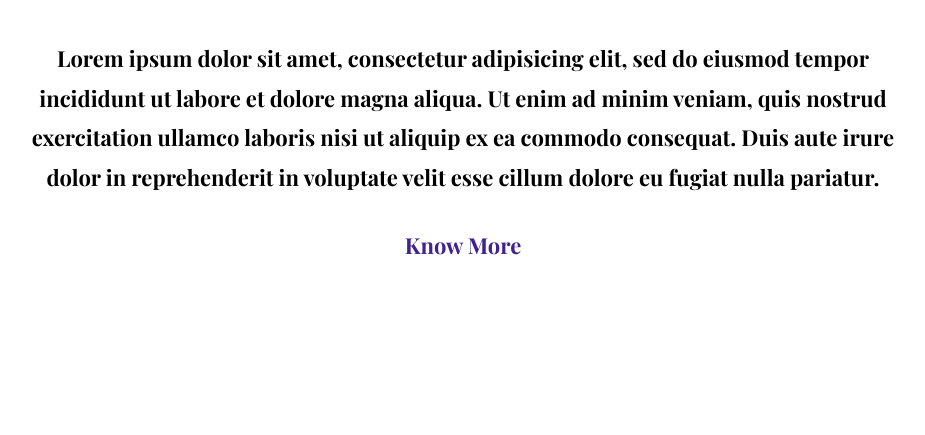
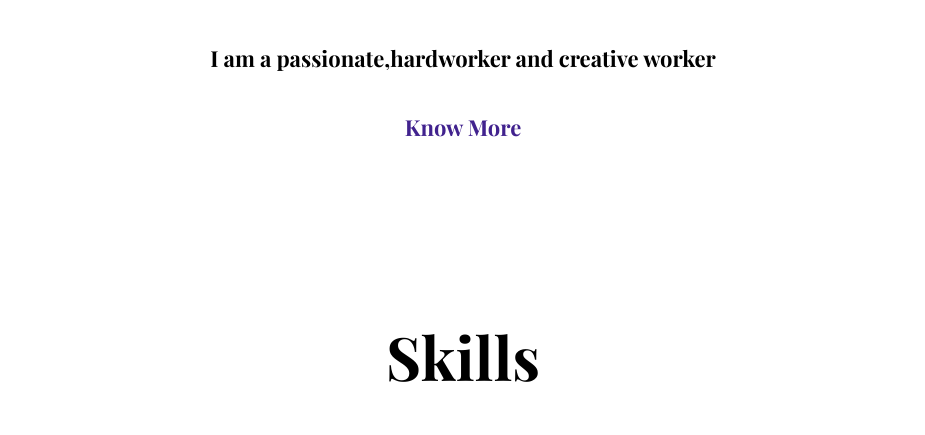
Before and after one commit to Dharani-2605/VAC, a Django app: page /finalproject/index in a window 1280 px wide; the page is wider, and only the part inside the window is pictured. Shown: the part 989-1424 px from the top of that part, without its empty margins (177-1102 px from the left). Run offline with Django 4.2, Linux system fonts and the light colour scheme; some libraries are stand-ins or nearby versions.

Commit message:
Update index.html

```diff
--- a/finalproject/templates/finalproject/index.html
+++ b/finalproject/templates/finalproject/index.html
@@ -81,7 +81,7 @@
   <div class="container">
     <div class="row">
       <div class="col-lg-11 mx-auto">
-        <h1 class="text-white font-tertiary">Hi! I’m <br> Christoher <br> UX designer</h1>
+        <h1 class="text-white font-tertiary">Hi! I’m <br> Dharani Palanivel <br> UX designer</h1>
       </div>
     </div>
   </div>
@@ -128,10 +128,7 @@
   <div class="container">
     <div class="row">
       <div class="col-lg-10 mx-auto text-center">
-        <p class="font-secondary paragraph-lg text-dark">Lorem ipsum dolor sit amet, consectetur adipisicing elit, sed
-          do eiusmod tempor incididunt ut labore et dolore magna aliqua. Ut enim ad minim veniam, quis nostrud
-          exercitation ullamco laboris nisi ut aliquip ex ea commodo consequat. Duis aute irure dolor in reprehenderit
-          in voluptate velit esse cillum dolore eu fugiat nulla pariatur.</p>
+        <p class="font-secondary paragraph-lg text-dark">I am a passionate,hardworker and creative worker</p>
         <a href="about.html" class="btn btn-transparent">know more</a>
       </div>
     </div>
```
